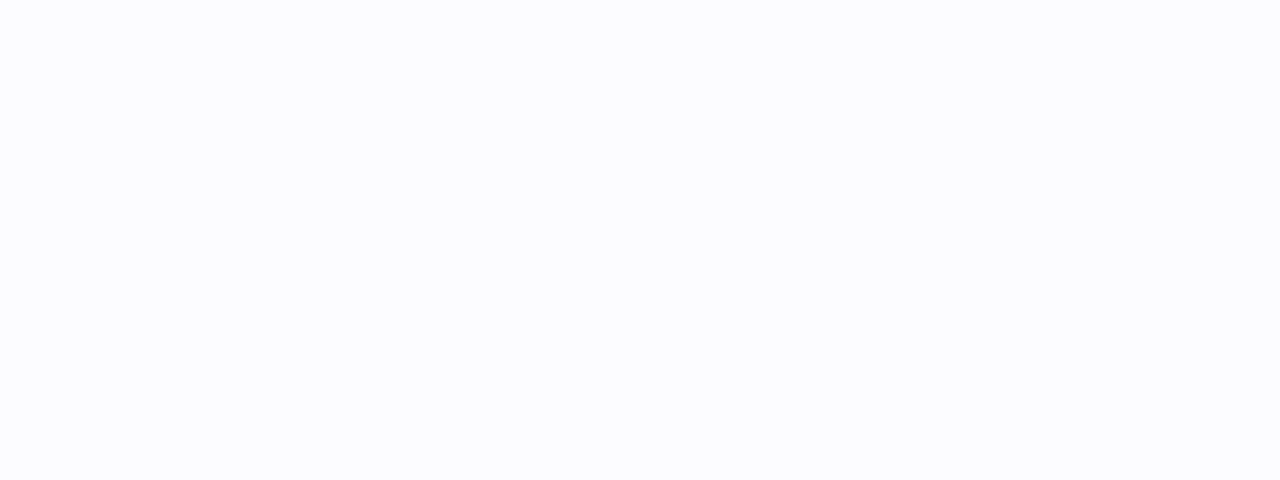
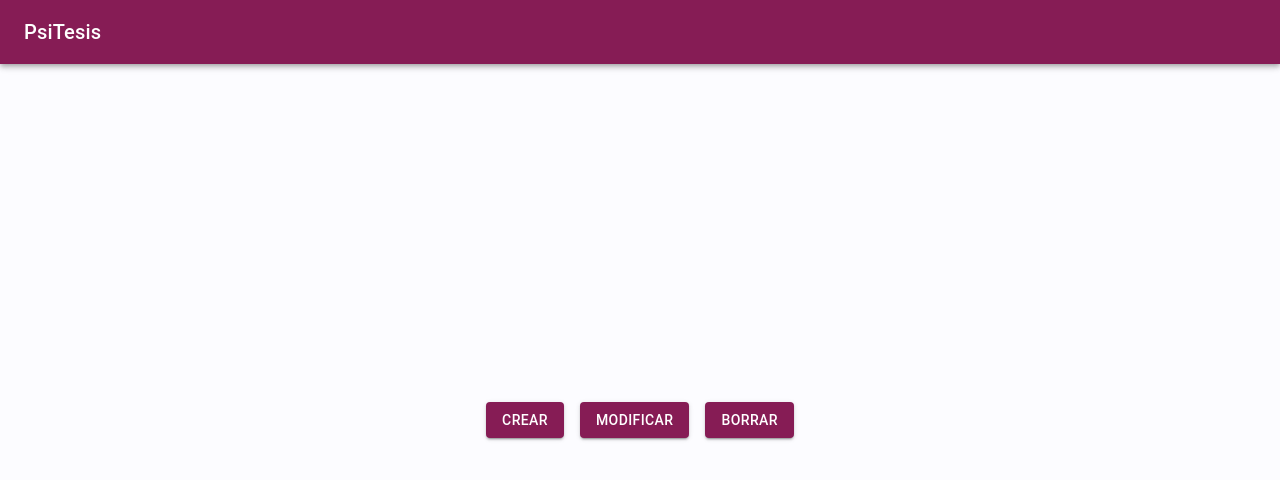
Before and after one commit to MoonRangers/Psitesis, a React (Create React App) app: page /admin/panel in a window 1280 px wide. Shown: the top 480 px of the page. Built offline with nearby package versions, Linux system fonts and the light colour scheme.

Commit message:
separe los componentes

```diff
--- a/src/App.css
+++ b/src/App.css
@@ -1,5 +1,5 @@
 html, body, .app, #root
 {
-  height: 100%;
+  height: 100vh;
   background-color: #fcfcff;
 }
--- a/src/App.js
+++ b/src/App.js
@@ -1,13 +1,22 @@
 import './App.css';
 import { Route } from 'react-router-dom';
 import '@material-ui/core'
+import {Box} from '@material-ui/core'
+
 import Login from './client/components/Admin/Login'
+import AppBar from './client/components/AppBar/AppBar'
+import Panel from './client/components/Admin/Panel'
 
 function App() {
 
   return (
 
-    <Route exact path='/admin/login' component={ Login }/>
+    <Box fluid className="app">
+      <AppBar/>
+      <Route exact path='/admin/login' component={ Login }/>
+      <Route exact path='/admin/panel' component={ Panel }/>
+    </Box>
+
 
   )
 }
--- /dev/null
+++ b/src/client/components/Admin/Panel.jsx
@@ -0,0 +1,26 @@
+import {Box, Button, Grid} from '@material-ui/core'
+
+function Panel () {
+    return(
+        <Box display="flex" justifyContent="center" alignItems="center" height="89%"  >
+            <Grid container xs={6}  >
+                <Grid item container justify="center" spacing={2} >
+                    <Grid item >
+                    <Button variant="contained" color="primary">CREAR</Button>
+                    </Grid>
+
+                    <Grid item  >
+                    <Button variant="contained" color="primary">MODIFICAR</Button>
+                    </Grid>
+
+                    <Grid item  >
+                    <Button variant="contained" color="primary">Borrar</Button>
+                    </Grid>
+                </Grid>
+
+            </Grid>
+        </Box>
+    )
+}
+
+export default Panel
--- a/src/client/components/Admin/login.jsx
+++ b/src/client/components/Admin/login.jsx
@@ -1,24 +1,13 @@
-import { TextField, Button, Grid, AppBar, Typography, Toolbar } from '@material-ui/core/';
+import { TextField, Button, Grid, AppBar, Typography, Toolbar, Box } from '@material-ui/core/';
 
 
 function Login() {
 
   return (
 
-    <Grid id="root" container alignItems="center" justify="center" >
-      <AppBar position="fixed">
-        <Toolbar>
-          <Typography variant="h6" >
-            PsiTesis
-            </Typography>
-        </Toolbar>
-      </AppBar>
-
-      <Grid id="login-container" container spacing={2} justify="center" >
-        <Typography variant="h6" >
-          Login
-            </Typography>
-        <Grid id="login-textField-container" container item direction="column" alignItems="center" spacing={2} zeroMinWidth >
+        <Box display="flex" justifyContent="center" alignItems="center" height="89%"  >
+        <Grid container xs={6} spacing={2} >
+            <Grid item container justify="center" alignItems="center" spacing={2} direction="column" >
                 <Grid item>
                     <TextField variant="outlined" label="Usuario" ></TextField>
                 </Grid>
@@ -26,7 +15,7 @@
                     <TextField variant="outlined" label="Contraseña" type="password"></TextField>
                 </Grid>
             </Grid>
-        <Grid id="login-button-container" container item justify="center" spacing={2}  >
+            <Grid item container direction="row" justify="center" spacing={2}>
                 <Grid item>
                     <Button variant="contained" color="primary">Entrar</Button>
                 </Grid>
@@ -35,7 +24,7 @@
                 </Grid>
             </Grid>
         </Grid>
-    </Grid>
+    </Box>
 
   )
 }
--- /dev/null
+++ b/src/client/components/AppBar/AppBar.jsx
@@ -0,0 +1,16 @@
+import {AppBar, Toolbar, Typography} from '@material-ui/core'
+
+function NavBar () {
+    return (
+
+        <AppBar position="top">
+            <Toolbar>
+                <Typography variant="h6" >
+                    PsiTesis
+                </Typography>
+            </Toolbar>
+        </AppBar>
+    )
+}
+
+export default NavBar;
--- a/src/index.css
+++ b/src/index.css
@@ -1,5 +1,6 @@
 body {
   margin: 0;
+  height: 100vh;
   font-family: -apple-system, BlinkMacSystemFont, 'Segoe UI', 'Roboto', 'Oxygen',
     'Ubuntu', 'Cantarell', 'Fira Sans', 'Droid Sans', 'Helvetica Neue',
     sans-serif;
```
Also changed, not shown: 1 other file (tests, documents, lock files or other folders). Lines whose indentation alone changed are shown as unchanged.
